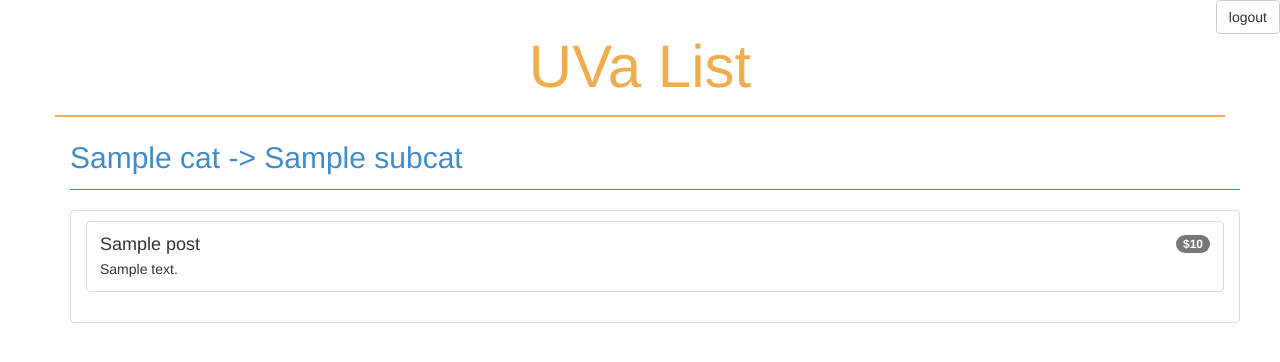
After one commit to aivener/listuva, a Django app: template frontul/frontul/templates/post.html in a window 1280 px wide. The commit adds this page. Shown: the top 362 px of the page. Run offline with Django 3.2, Linux system fonts and the light colour scheme; the template is opened without the code that fills it: most values are stand-ins (such as "Sample title", 1, 10 or a date in 2020); some libraries are stand-ins or nearby versions.

Commit message:
searching and linkage between posts works

```diff
--- a/batch.py
+++ b/batch.py
@@ -3,8 +3,6 @@ import json
 import time
 from elasticsearch import Elasticsearch
 
-
-# print("HEY MAN!!!!!!!!!!!!!!!!!!!!!!!!!!!!!!!!!!!!!!!!!!!!!!!")
 time.sleep(10)
 
 consumer = KafkaConsumer('new-listings-topic', group_id='listing-indexer', bootstrap_servers=['kafka:9092'])
--- a/expul/expul/urls.py
+++ b/expul/expul/urls.py
@@ -28,6 +28,7 @@ urlpatterns = [
     url(r'^api/v1/catname/(?P<subcatID>\d+)$', views.getCatNameFromSubcat, name="getCatNameFromSubcat"),
     url(r'^api/v1/getallcatname/$', views.getAllCatName, name="getAllCatName"),
     url(r'^api/v1/getallsubcatname/$', views.getAllSubCatName, name="getAllSubCatName"),
+    url(r'^api/v1/getPost/(?P<postID>\d+)$', views.getPost, name="getPost"),
     # url(r'^api/v1/login_exp_api/username=(?P<username>\d+)$&password=(?P<password>\d+)$', views.login_exp_api, name="login_exp_api"),
     url(r'^api/v1/login_exp_api/$', views.login_exp_api, name="login_exp_api"),
     url(r'^api/v1/signup_exp_api/$', views.signup_exp_api, name="signup_exp_api"),
--- a/frontul/frontul/templates/base.html
+++ b/frontul/frontul/templates/base.html
@@ -33,7 +33,7 @@
     </style>
   </head>
   <body>
-    <a href="../logout">logout</a>
+    <a class="btn btn-default pull-right" href="../logout">logout</a>
     <div id="content">
         <div class="container">
           <h3 align="center"  class = "row" id="title"><a href="#">UVa List</a></h3>
--- /dev/null
+++ b/frontul/frontul/templates/post.html
@@ -0,0 +1,45 @@
+{% extends "base.html" %}
+
+{% block content %}
+<style>
+
+.headitem{
+  color: #428bca;
+}
+
+#titleCat
+{
+    display: block;
+    padding: 14px 0 15px 0;
+    font-size: 30px;
+    font-weight: 100;
+    margin-bottom: 0px;
+    border-bottom: 1px solid;
+}
+</style>
+
+<div class="container posts">
+
+<h4  class = "row headitem" id="titleCat">  {{cat.catName}} -> {{subcat.subcatName}} </h4>
+
+<br>
+  <div id="products" class="row list-group">
+          <div class="item  col-md-12 list-group-item">
+              <div class="thumbnail">
+                <div class="caption">
+                      <span class="badge pull-right">  ${{post.price}}</span>
+                        <h4 class="group inner list-group-item-heading">{{post.title}}</h4>
+                        <p class="group inner list-group-item-text"> {{post.summary}} </p>
+              </div>
+            </div>
+          </div>
+  </div>
+
+</div>
+</body>
+
+
+
+
+
+{% endblock %}
--- a/frontul/frontul/urls.py
+++ b/frontul/frontul/urls.py
@@ -25,6 +25,7 @@ urlpatterns = [
     url(r'^login/', views.login, name="login"),
     url(r'^signup/', views.signup, name="signup"),
     url(r'^catpost/(?P<catID>\d+)$', views.displayCatPosts, name="displayPosts"),
+    url(r'^displaySinglePost/(?P<postID>\d+)$', views.displaySinglePost, name="displaySinglePost"),
     url(r'^subcatpost/(?P<subCatID>\d+)$', views.displaySubCatPosts, name="displaySubCatPosts"),
     url(r'^create_post/', views.create_post, name="create_post"),
     url(r'^logout/', views.logoutUser, name="logoutUser"),
--- a/modelsul/uvalist/urls.py
+++ b/modelsul/uvalist/urls.py
@@ -42,7 +42,7 @@ urlpatterns = [
 
 
     url(r'^api/v1/post$', views.list_post, name="list_post"),
-    url(r'^api/v1/post/(?P<post_id>\d+)$', views.post, name="post"),
+    url(r'^api/v1/post/(\d+)$', views.post, name="post"),
     url(r'^api/v1/create_post/$', views.create_post, name="create_post"),
 
     url(r'^api/v1/comment$', views.list_comment, name="list_comment"),
--- a/modelsul/uvalist/views.py
+++ b/modelsul/uvalist/views.py
@@ -97,8 +97,8 @@ def post(request, post_id):
         return _error_response(request, "must make GET request")
 
     try:
-        result = serializers.serialize('json', Post.objects.filter(id=post_id))
-        return HttpResponse(result, content_type='json')
+        result= model_to_dict(Post.objects.get(pk=post_id))
+        return JsonResponse(result, content_type='json')
     except Post.DoesNotExist:
         return _error_response(request, "post not found")
 
```
Also changed, not shown: docker-compose.yml (+4 -4 lines), expul/expul/views.py (+7 -1 lines), frontul/frontul/templates/search.html (+9 -4 lines), frontul/frontul/views.py (+19 -0 lines).
